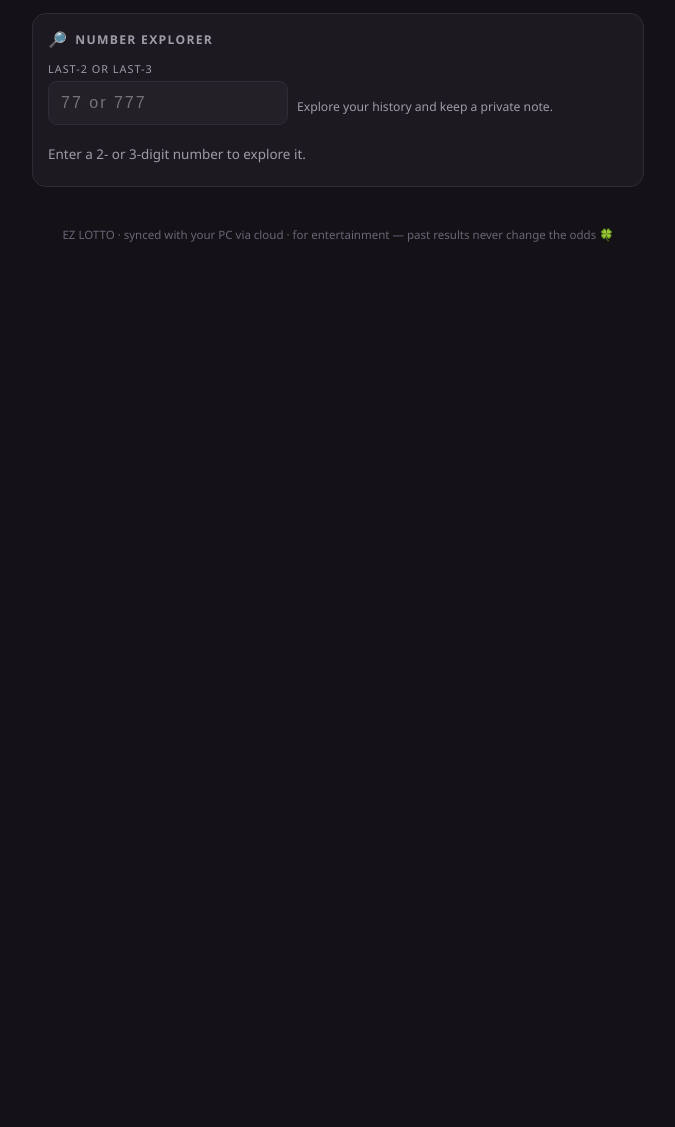
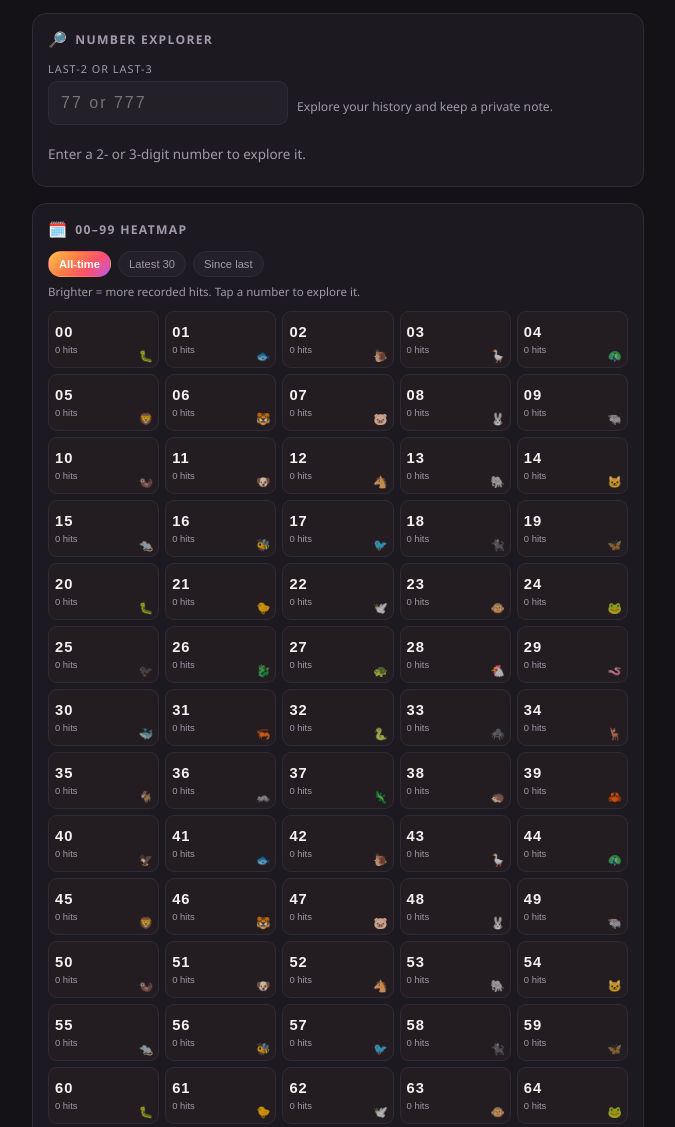
Before and after one commit to tony-digitalcreate/ez-lotto, a plain HTML site: page index.html in a window 1280 px wide. Shown: the part 1159-2286 px from the top of the page, without its empty margins (302-977 px from the left). Before the commit the page ends 1431 px from the top, so only its background shows below. Drawn offline with Linux system fonts and the light colour scheme.

Commit message:
Add number heatmap

```diff
--- a/index.html
+++ b/index.html
@@ -84,6 +84,7 @@ main{display:flex;flex-direction:column;gap:16px;padding:16px 14px 40px;max-widt
 .explorerbar{display:flex;gap:9px;align-items:end;flex-wrap:wrap;margin-bottom:12px}.explorerbar .field{max-width:240px}.explorerbar input{font-variant-numeric:tabular-nums;letter-spacing:2px}.explorerhint{font-size:.76rem;color:var(--dim);padding-bottom:10px;flex:1;min-width:150px}.explorestats{display:grid;grid-template-columns:repeat(3,1fr);gap:7px;margin-bottom:12px}.estat{background:var(--panel2);border:1px solid var(--line);border-radius:10px;padding:9px}.estat b{display:block;font-size:1.05rem;color:var(--sun1);font-variant-numeric:tabular-nums}.estat span{font-size:.6rem;color:var(--dim);text-transform:uppercase;letter-spacing:.6px}
 .exploreanimal{display:flex;align-items:center;gap:9px;background:var(--panel2);border:1px solid var(--line);border-radius:10px;padding:9px 11px;margin-bottom:11px}.exploreanimal .xem{font-size:1.45rem}.exploreanimal small{display:block;color:var(--dim);font-size:.74rem;margin-top:2px}.trend{font-size:.8rem;padding:9px 10px;border-radius:10px;background:var(--panel2);border:1px solid var(--line);margin-bottom:12px}.trend.up{border-color:#7a5230;color:#ffc27a}.trend.down{border-color:#31567a;color:#a8d7ff}.monthbars{display:flex;flex-direction:column;gap:7px}.monthrow{display:grid;grid-template-columns:65px 1fr 24px;gap:7px;align-items:center;font-size:.76rem}.monthrow .bar{height:7px;background:var(--panel2);border-radius:20px;overflow:hidden}.monthrow .bar i{display:block;height:100%;background:var(--grad);border-radius:20px}.monthrow .mcount{color:var(--sun1);font-weight:700;text-align:right}.hitlist{display:flex;flex-wrap:wrap;gap:6px;max-height:145px;overflow:auto}.hit{background:var(--panel2);border:1px solid var(--line);border-radius:7px;padding:5px 7px;font-size:.7rem}.hit b{color:var(--sun1);margin-left:4px}
 .notebox{display:flex;flex-direction:column;gap:7px;margin-top:14px}.notebox label{font-size:.7rem;color:var(--dim);text-transform:uppercase;letter-spacing:1px}.notebox textarea{min-height:115px;resize:vertical;background:var(--panel2);border:1px solid var(--line);border-radius:9px;color:var(--txt);padding:9px;font:inherit;outline:none}.notebox textarea:focus{border-color:var(--sun2)}.notesave{align-self:flex-start}.exploreempty{color:var(--dim);font-size:.84rem;padding:8px 0}.explorersection h3{font-size:.75rem;color:var(--dim);text-transform:uppercase;letter-spacing:1px;margin:12px 0 8px}
+.heathead{display:flex;align-items:center;gap:7px;flex-wrap:wrap;margin-bottom:12px}.heathead .hint{font-size:.72rem;color:var(--dim);flex-basis:100%}.heatgrid{display:grid;grid-template-columns:repeat(5,1fr);gap:6px}.hcell{border:1px solid var(--line);border-radius:9px;min-height:57px;padding:6px;cursor:pointer;color:var(--txt);text-align:left;position:relative}.hnum{font-weight:800;font-size:.92rem;font-variant-numeric:tabular-nums;letter-spacing:1px}.hmeta{display:block;font-size:.59rem;color:var(--dim);margin-top:4px}.hemoji{position:absolute;right:5px;bottom:4px;font-size:.72rem;opacity:.75}.htab{background:var(--panel2);border:1px solid var(--line);color:var(--dim);border-radius:20px;padding:6px 10px;font-size:.7rem;cursor:pointer}.htab.on{background:var(--grad);color:#fff;border-color:transparent;font-weight:700}
 .empty{color:var(--dim);font-size:.85rem;padding:8px 4px}
 
 /* history */
@@ -196,6 +197,11 @@ footer{text-align:center;color:#6d6377;font-size:.72rem;padding:0 18px 30px}
     <h2><span class="em">🔎</span> Number Explorer</h2>
     <div class="explorerbar"><div class="field"><label for="explorerInput">Last-2 or Last-3</label><input id="explorerInput" inputmode="numeric" maxlength="3" placeholder="77 or 777" autocomplete="off"></div><div class="explorerhint">Explore your history and keep a private note.</div></div>
     <div id="explorerBody" class="exploreempty">Enter a 2- or 3-digit number to explore it.</div>
+  </div>
+  <div class="card explorersection">
+    <h2><span class="em">🗓️</span> 00–99 Heatmap</h2>
+    <div class="heathead"><button class="htab on" data-hmode="freq">All-time</button><button class="htab" data-hmode="recent">Latest 30</button><button class="htab" data-hmode="gap">Since last</button><span class="hint" id="heatHint">Brighter = more recorded hits. Tap a number to explore it.</span></div>
+    <div id="heatGrid" class="heatgrid"></div>
   </div>
 </main>
 
@@ -518,7 +524,20 @@ function renderExplorer(){
 function saveExplorerNote(){ const key=explorerKey(); if (!key) return; const text=$('explorerNote').value.trim(); if(text) notes[key]=text; else delete notes[key]; saveNotes(); cloudSetNotes(); const m=$('noteMsg'); m.className='msg ok'; m.textContent='Note saved and synced.'; }
 $('explorerInput').addEventListener('input', renderExplorer);
 
-function renderAll(){ renderTable(); renderPreds(); renderPattern(); renderRanks(); renderExplorer(); }
+/* ---------- 00–99 Heatmap ---------- */
+let heatMode = 'freq';
+document.querySelectorAll('.htab').forEach(b => b.onclick = () => { document.querySelectorAll('.htab').forEach(x=>x.classList.remove('on')); b.classList.add('on'); heatMode=b.dataset.hmode; renderHeatmap(); });
+function renderHeatmap(){
+  const universe=Array.from({length:100},(_,i)=>String(i).padStart(2,'0')), counts={}, last={}, recentCounts={};
+  draws.forEach((d,i)=>{ const k=l2(d.number); counts[k]=(counts[k]||0)+1; last[k]=i; });
+  draws.slice(-30).forEach(d=>{ const k=l2(d.number); recentCounts[k]=(recentCounts[k]||0)+1; });
+  const values=universe.map(k=>heatMode==='recent'?(recentCounts[k]||0):heatMode==='gap'?(k in last?draws.length-1-last[k]:draws.length):(counts[k]||0)), max=Math.max(1,...values);
+  $('heatHint').textContent=heatMode==='gap'?'Brighter = longer since last recorded. Tap a number to explore it.':heatMode==='recent'?'Brighter = more hits in the latest 30 draws. Tap a number to explore it.':'Brighter = more recorded hits. Tap a number to explore it.';
+  $('heatGrid').innerHTML=universe.map((k,i)=>{ const a=ani(k), value=values[i], opacity=value?(.12+.58*value/max):.03, meta=heatMode==='gap'?(k in last?`${value} draw gap`:'not recorded'):`${value} hit${value===1?'':'s'}`, color=heatMode==='gap'?`rgba(180,92,232,${opacity})`:`rgba(255,126,69,${opacity})`; return `<button class="hcell" onclick="openHeatNumber('${k}')" style="background:${color}" title="${k}: ${meta}"><span class="hnum">${k}</span><span class="hmeta">${meta}</span><span class="hemoji">${a.emoji}</span></button>`; }).join('');
+}
+function openHeatNumber(number){ $('explorerInput').value=number; renderExplorer(); document.querySelector('.explorersection').scrollIntoView({behavior:'smooth',block:'start'}); }
+
+function renderAll(){ renderTable(); renderPreds(); renderPattern(); renderRanks(); renderExplorer(); renderHeatmap(); }
 
 /* ---------- cloud sync (same Firestore as the PC app) ---------- */
 const firebaseConfig = {
```
